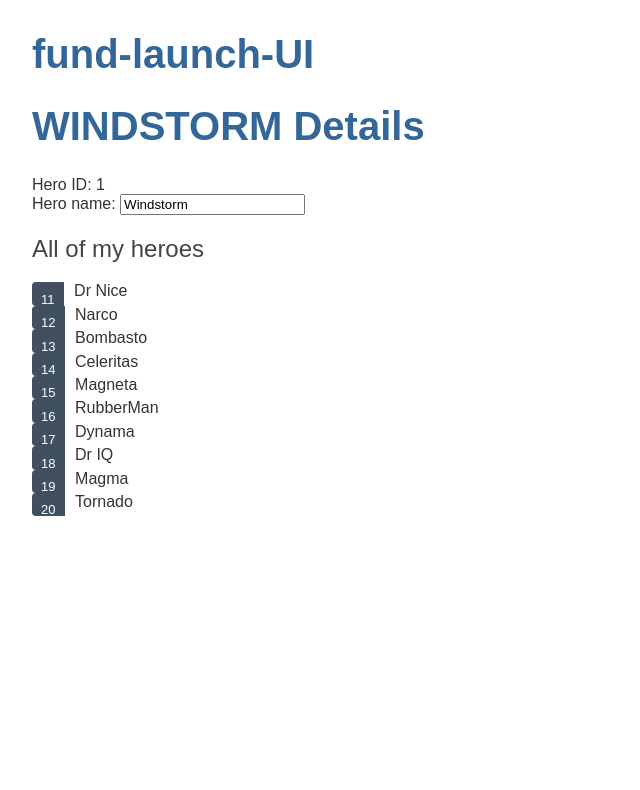
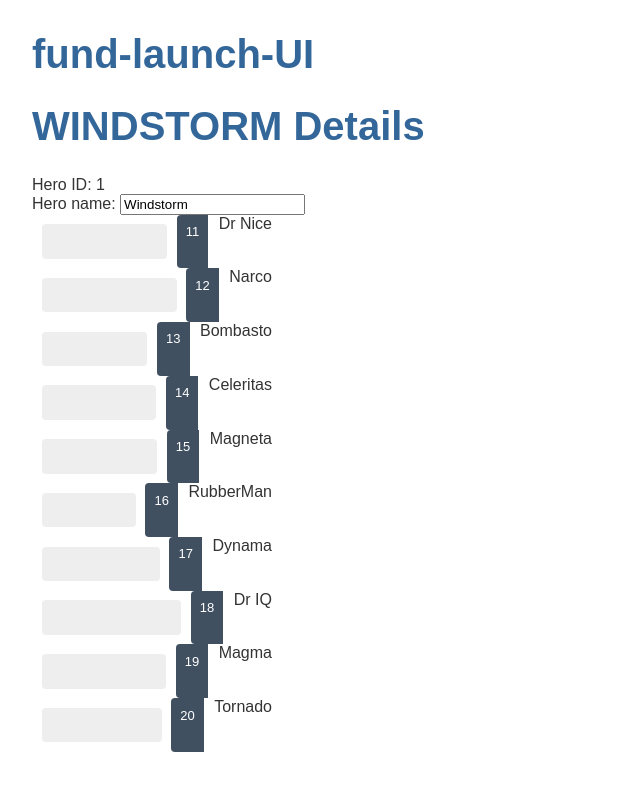
Before and after one commit to ebo-arcadia/fund-launch-UI, an Angular app: page / in a window 1280 px wide. Shown: the top 790 px of the page, without its empty margins (0-640 px from the left). Built offline with nearby package versions, Linux system fonts and the light colour scheme.

Commit message:
add code to display array of heros, button when cliked, display detail of each hero on DOM

```diff
--- a/src/app/heroes/heroes.component.html
+++ b/src/app/heroes/heroes.component.html
@@ -4,9 +4,17 @@
   <label for="name">Hero name: </label>
   <input id="name" [(ngModel)]="hero.name" placeholder="name">
 </div>
-<h2>All of my heroes</h2>
 <ul class="heroes">
   <li *ngFor="let hero of heroes">
+    <button type="button" (click)="onSelect(hero)"></button>
     <span class="badge"> {{hero.id}}</span> {{hero.name}}
   </li>
 </ul>
+<div *ngIf="selectedHero">
+  <h2>{{selectedHero.name | uppercase }} Details </h2>
+  <div>id: {{selectedHero.id}}</div>
+  <div>
+    <label for="hero-name">Hero name: </label>
+    <input id="hero-name" [(ngModel)]="selectedHero.name" placeholder="name">
+  </div>
+</div>
--- a/src/app/heroes/heroes.component.ts
+++ b/src/app/heroes/heroes.component.ts
@@ -13,6 +13,10 @@
     name: 'Windstorm'
   }
   heroes = HEROES;
+  selectedHero?: Hero;
+  onSelect(hero: Hero): void {
+    this.selectedHero = hero;
+}
   constructor() { }
   ngOnInit(): void {
   }
```
